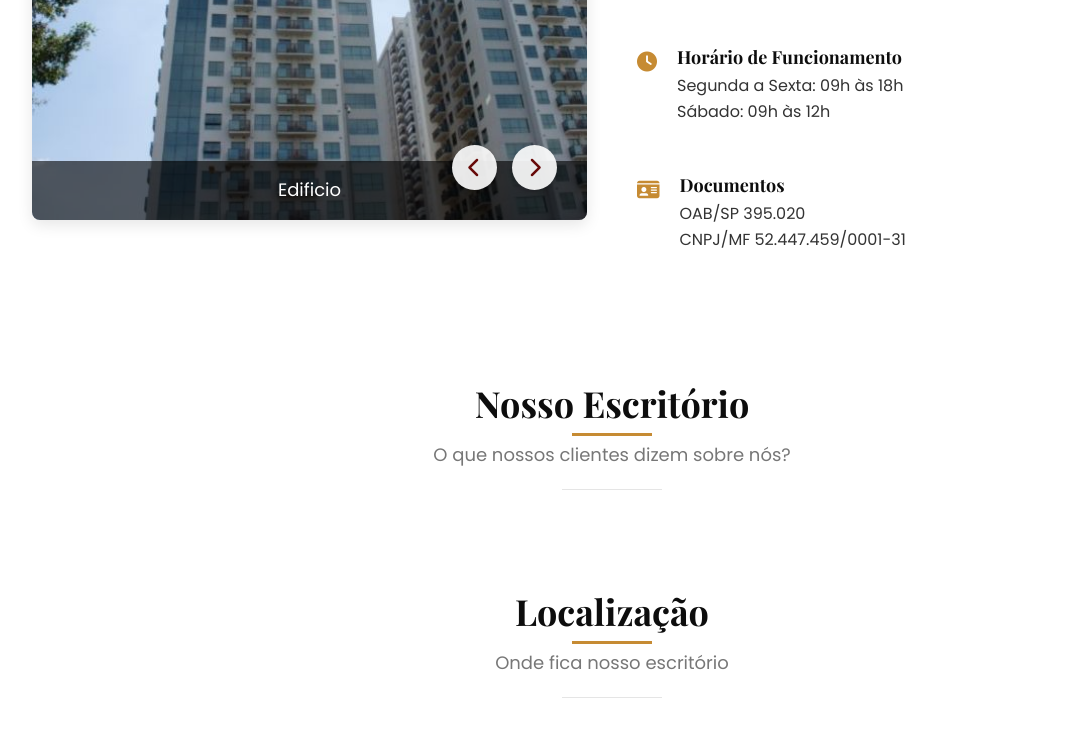
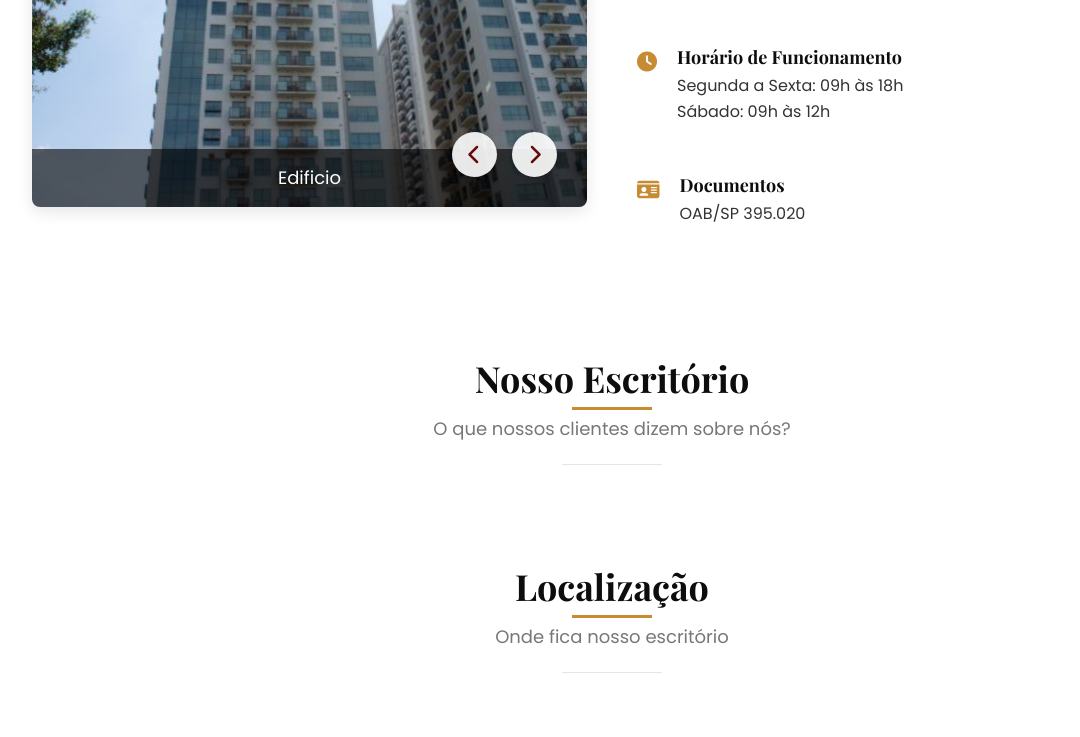
Before and after one commit to JulioGrahl/LandingMariah, a plain HTML site: page index.html in a window 1280 px wide. Shown: the part 3192-3929 px from the top of the page, without its empty margins (28-1108 px from the left). Drawn offline with nearby package versions, Linux system fonts and the light colour scheme; grey boxes are pictures that could not be loaded; a script that the page names is missing.

Commit message:
finalização após ajustes

```diff
--- a/index.html
+++ b/index.html
@@ -277,7 +277,7 @@
                             <i class="fas fa-id-card"></i>
                             <div>
                                 <h4>Documentos</h4>
-                                <p>OAB/SP 395.020<br>CNPJ/MF 52.447.459/0001-31</p>
+                                <p>OAB/SP 395.020</p>
                             </div>
                         </div>
                     </div>
```
